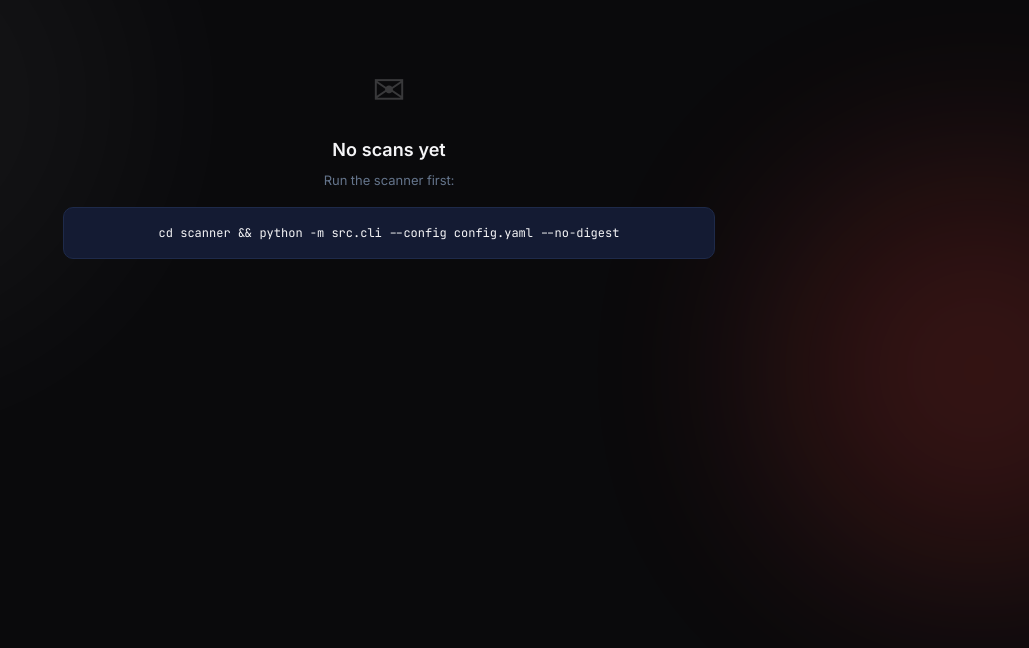
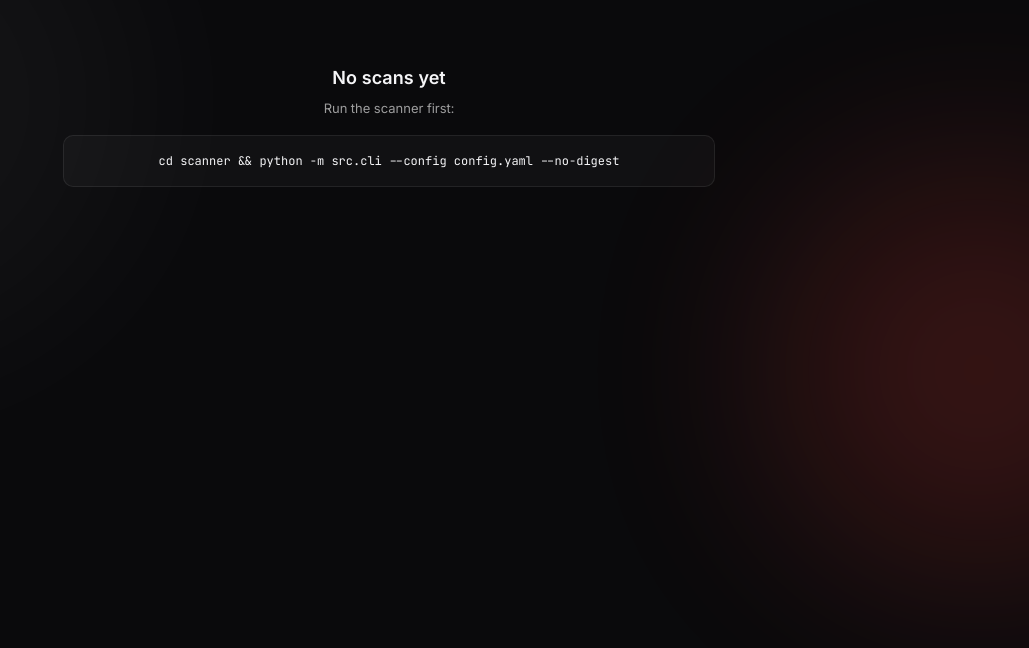
Before and after one commit to emilio510/catchup-dashboard, a Next.js app in the folder dashboard/: page / in a window 1280 px wide. Shown: the top 648 px of the page, without its empty margins (251-1280 px from the left). Built offline with nearby package versions, Linux system fonts and the light colour scheme; no server answers; the database is empty.

Commit message:
feat(design): page empty state adopts new tokens

```diff
--- a/dashboard/app/page.tsx
+++ b/dashboard/app/page.tsx
@@ -20,20 +20,10 @@ export default async function DashboardPage({ searchParams }: PageProps) {
 
   if (!scan) {
     return (
-      <main style={{ maxWidth: 700, margin: "0 auto", padding: "60px 24px", textAlign: "center" }}>
-        <div style={{ fontSize: 40, opacity: 0.2, marginBottom: 16 }}>&#9993;</div>
-        <h1 style={{ fontSize: 18, fontWeight: 600, marginBottom: 8 }}>No scans yet</h1>
-        <p style={{ color: "#64748b", fontSize: 13, marginBottom: 16 }}>Run the scanner first:</p>
-        <code
-          style={{
-            display: "block",
-            background: "#141b33",
-            border: "1px solid #1e2a4a",
-            padding: 16,
-            borderRadius: 10,
-            fontSize: 12,
-          }}
-        >
+      <main className="mx-auto max-w-[700px] px-6 py-16 text-center">
+        <h1 className="font-sans text-[18px] font-semibold text-[var(--color-text)]">No scans yet</h1>
+        <p className="mt-2 font-sans text-[13px] text-[var(--color-text-dim)]">Run the scanner first:</p>
+        <code className="mt-4 block rounded-[10px] border border-[var(--color-border)] bg-[var(--color-bg-elev)] p-4 font-mono text-[12px] text-[var(--color-text)]">
           cd scanner && python -m src.cli --config config.yaml --no-digest
         </code>
       </main>
```
